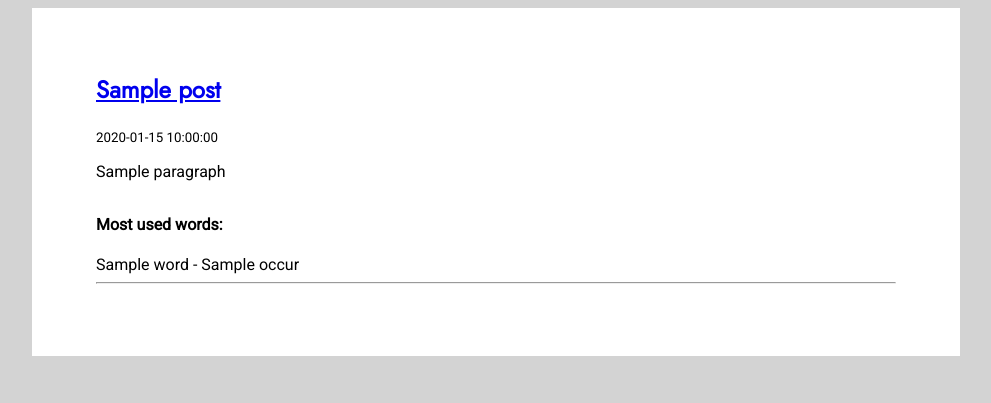
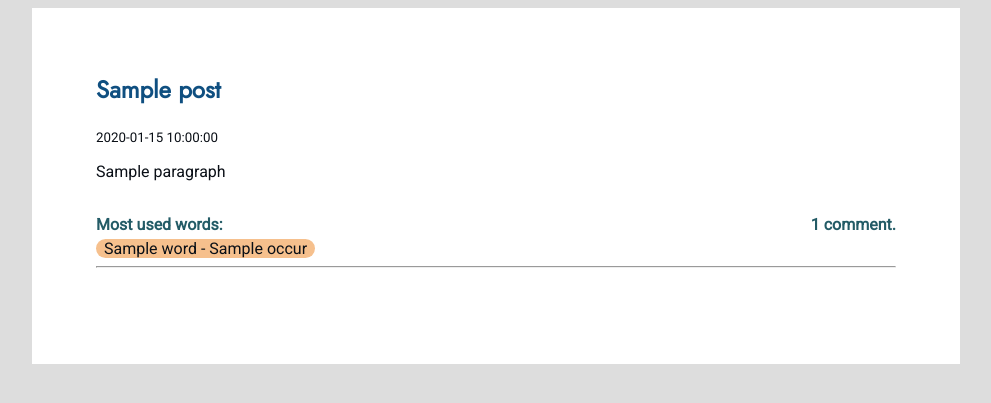
Before and after one commit to georgievnikolay/Web-Scraper, a Flask app: template web_app/templates/page.html in a window 1280 px wide. Shown: the top 403 px of the page, without its empty margins (144-1135 px from the left). Run offline with Flask 2, Linux system fonts and the light colour scheme; the template is opened without the code that fills it: most values are stand-ins (such as "Sample title", 1, 10 or a date in 2020).

Commit message:
base and page css

```diff
--- a/web_app/static/base.css
+++ b/web_app/static/base.css
@@ -1,10 +1,27 @@
+:root {
+    --primary-font-family: Roboto, Arial, Helvetica, sans-serif;
+    --accent-font-family: Jost, Arial, Helvetica, sans-serif;
+    --bg-color: #dddddd;
+    --accent-warm-bg: #f6c08d;
+    --accent-cool-bg: #69b6c5;
+    --content-color: #0a0f16;
+    --heading-color: #0f4f80;
+    --accent-warm-color: #aa642b;
+    --accent-cool-color: #235b66;
+}
+
 body {
-    font-family: Roboto, Arial, Helvetica, sans-serif;
-    background-color: lightgray;
+    font-family: var(--primary-font-family);
+    background-color: var(--bg-color);
 }
 
 h1, h2, h3 {
-    font-family: Jost, Arial, Helvetica, sans-serif;
+    font-family: var(--accent-font-family);
+    color: var(--heading-color);
+}
+
+h4, h5 {
+    color: var(--accent-cool-color)
 }
 
 .page-content {
@@ -14,16 +31,21 @@ h1, h2, h3 {
     width: 75%;
     max-width: 50em;
     background-color: white;
+    color: var(--content-color)
 }
 
 article {
     margin-top: 2em;
 }
 
-.post-preview {
-    height: 2em;
-    margin-top: 1em;
-    overflow: hidden;
-    white-space: nowrap;
-    text-overflow: ellipsis;
+a {
+    color: inherit;
+    text-decoration: none;
 }
+
+.nav-links {
+    margin-top: 2em;
+    display: flex;
+    justify-content: space-between;
+    color: var(--accent-cool-color);
+}
--- /dev/null
+++ b/web_app/static/page.css
@@ -0,0 +1,41 @@
+.post-preview {
+    height: 2em;
+    margin-top: 1em;
+    overflow: hidden;
+    white-space: nowrap;
+    text-overflow: ellipsis;
+}
+
+.post-meta {
+    display: flex;
+    justify-content: space-between;
+}
+
+.most-used-words {
+    margin-top: -1em;
+    display: flex;
+    gap: 1em;
+}
+
+.most-used-words > * {
+    padding-left: 0.5em;
+    padding-right: 0.5em;
+    border-radius: 1em;
+    background-color: var(--accent-warm-bg);
+}
+
+.page-num {
+    flex: 1 1 10%
+}
+
+.curr-page {
+    color: var(--accent-warm-color);
+}
+
+.next-page, .prev-page {
+    flex: 1 1 50%;
+}
+
+.next-page {
+    text-align: right;
+}
--- a/web_app/templates/base.html
+++ b/web_app/templates/base.html
@@ -5,6 +5,8 @@
     <meta name="viewport" content="width=device-width, initial-scale=1, shrink-to-fit=no">
     <link rel="stylesheet" type="text/css" href="{{ url_for('static', filename='base.css') }}">
     <link rel="stylesheet" href="https://fonts.googleapis.com/css?family=Jost|Roboto">
+    {% block head %}
+    {% endblock head %}
 
     {% if blog %}
         <title>WebScraper - {{ blog }}</title>
--- a/web_app/templates/page.html
+++ b/web_app/templates/page.html
@@ -1,4 +1,9 @@
 {% extends "base.html" %}
+
+{% block head%}
+    <link rel="stylesheet" type="text/css" href="{{ url_for('static', filename='page.css') }}">
+{% endblock head%}
+
 {% block content %}
 
     {% for post in posts %}
@@ -7,32 +12,59 @@
             <h2><a href="{{ url_for('single_post', post_id=post.id, blog=blog) }}">{{ post.title }}</a></h2>
             <small>{{ post.date_of_publishing }}</small>
             <div class="post-preview">{{ post.content[0] }}</div>
+            <div class="post-meta">
                 <div>
                     <h4>Most used words:</h4>
+                    <div class="most-used-words">
                         {% for word, occur in post.most_used_words.items() %}
                         <span>{{ word }} - {{ occur }}</span>
                         {% endfor %}
+                    </div>
+                </div>
+                <div>
+                    <a href="{{ url_for('single_post', post_id=post.id, blog=blog, _anchor='comment-section') }}">
+                        {% if not post.comments %}
+                        <h4>No comments.</h4>
+                        {% elif post.comments|length == 1 %}
+                        <h4>{{ post.comments | length}} comment.</h4>
+                        {% else %}
+                        <h4>{{ post.comments | length}} comments.</h4>
+                        {% endif %}
+                    </a>
+                </div>
             </div>
         </div>
     </article>
     <hr>
     {% endfor %}
 
-    <div>
+    <div class="nav-links">
         {% if curr_page - 1 > 0 %}
+        <span class="prev-page">
             <a href="{{ url_for('page', page_num=curr_page - 1, blog=blog) }}">Previous</a>
+        </span>
+        {% else %}
+        <span class="prev-page"></span>
         {% endif %}
 
         {% for i in range(1, num_pages + 1) %}
         {% if i == curr_page %}
-            <a style="color: black" href="{{ url_for('page', page_num=i, blog=blog) }}">{{ i }}</a>
+            <span class="curr-page page-num">
+                <a href="{{ url_for('page', page_num=i, blog=blog) }}">{{ i }}</a>
+            </span>
             {% else %}
-            <a href="{{ url_for('page', page_num=i, blog=blog) }}">{{ i }}</a>
+            <span class="page-num">
+                <a class="page-num" href="{{ url_for('page', page_num=i, blog=blog) }}">{{ i }}</a>
+            </span>
             {% endif %}
         {% endfor %}
 
         {% if curr_page + 1 <= num_pages %}
+        <span class="next-page">
             <a href="{{ url_for('page', page_num=curr_page + 1, blog=blog) }}">Next</a>
+        </span>
+        {% else %}
+        <span class="next-page"></span>
         {% endif %}
     </div>
 
```
Also changed, not shown: web_app/templates/post.html (+12 -4 lines). Lines whose indentation alone changed are shown as unchanged.
